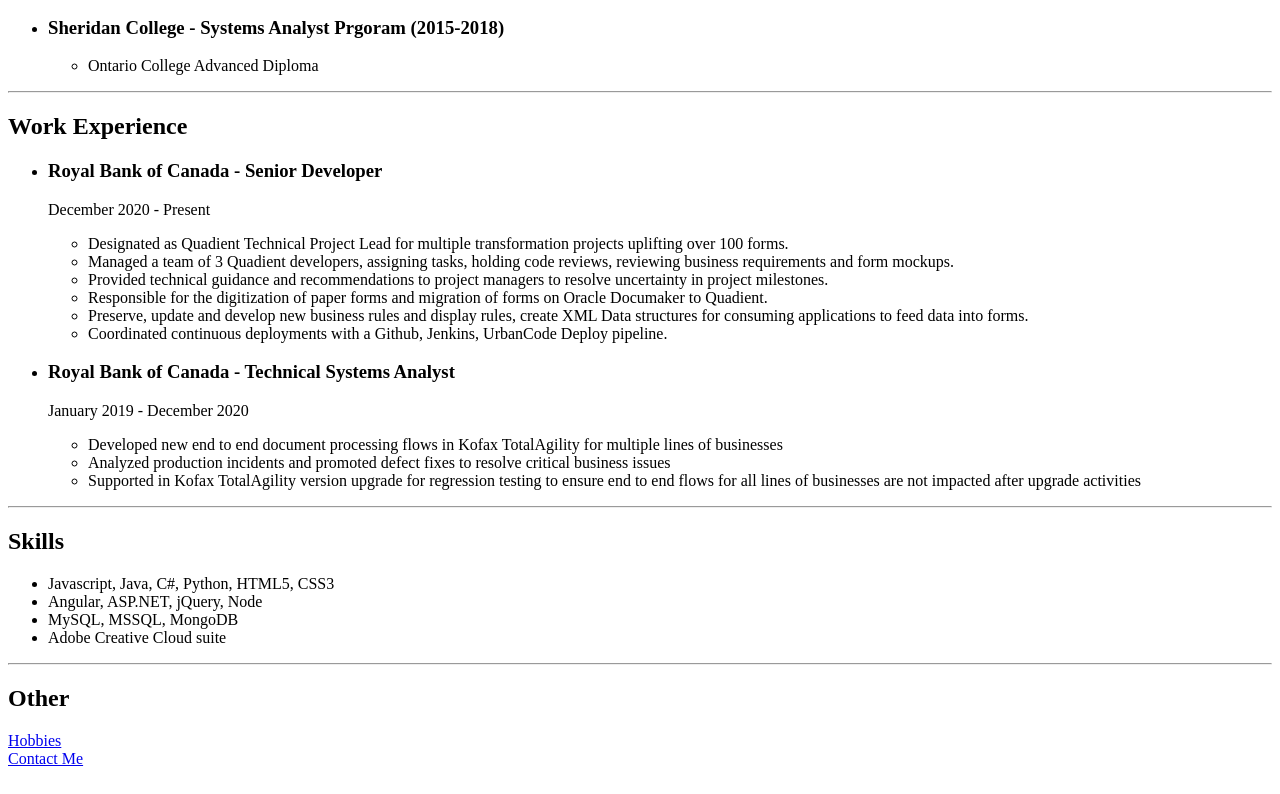
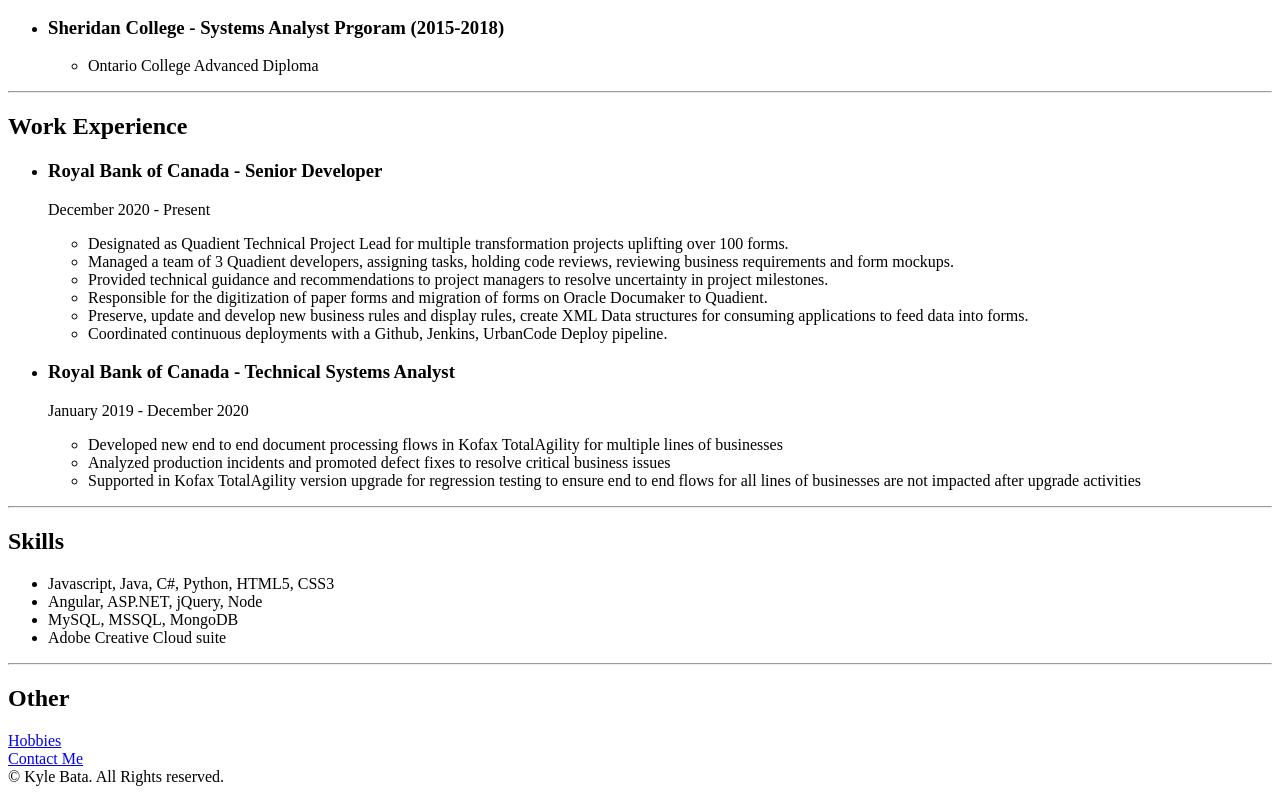
Before and after one commit to kbatau/resume-project, a plain HTML site: page index.html in a window 1280 px wide. Shown: the part 338-1132 px from the top of the page. Drawn offline with Linux system fonts and the light colour scheme.

Commit message:
Add files via upload

```diff
--- a/index.html
+++ b/index.html
@@ -66,6 +66,6 @@
         <a href="./public/hobbies.html">Hobbies</a>
         <br>
         <a href="./public/contact.html">Contact Me</a>
-
+        <footer>© Kyle Bata. All Rights reserved.</footer>
     </body>
 </html>
```
